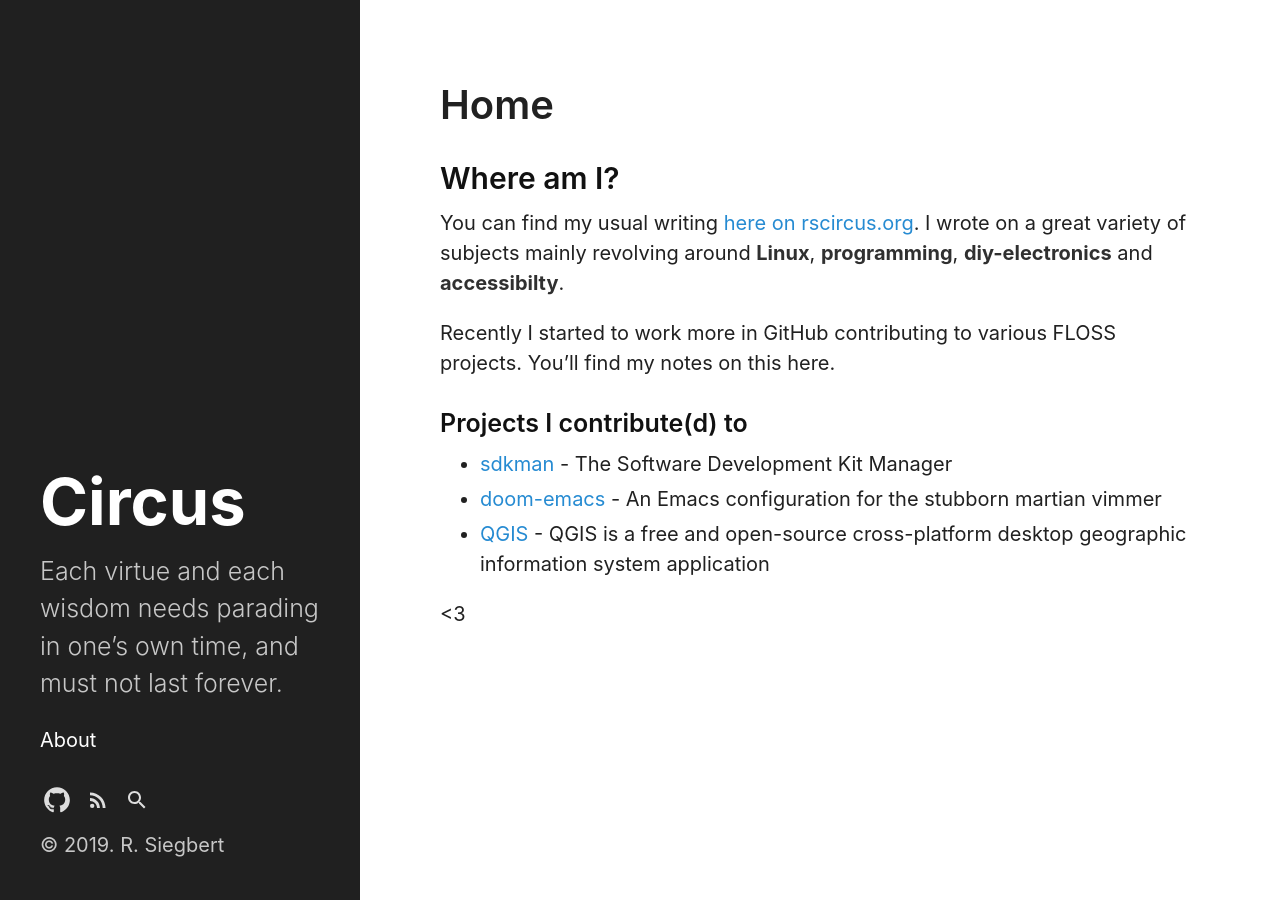
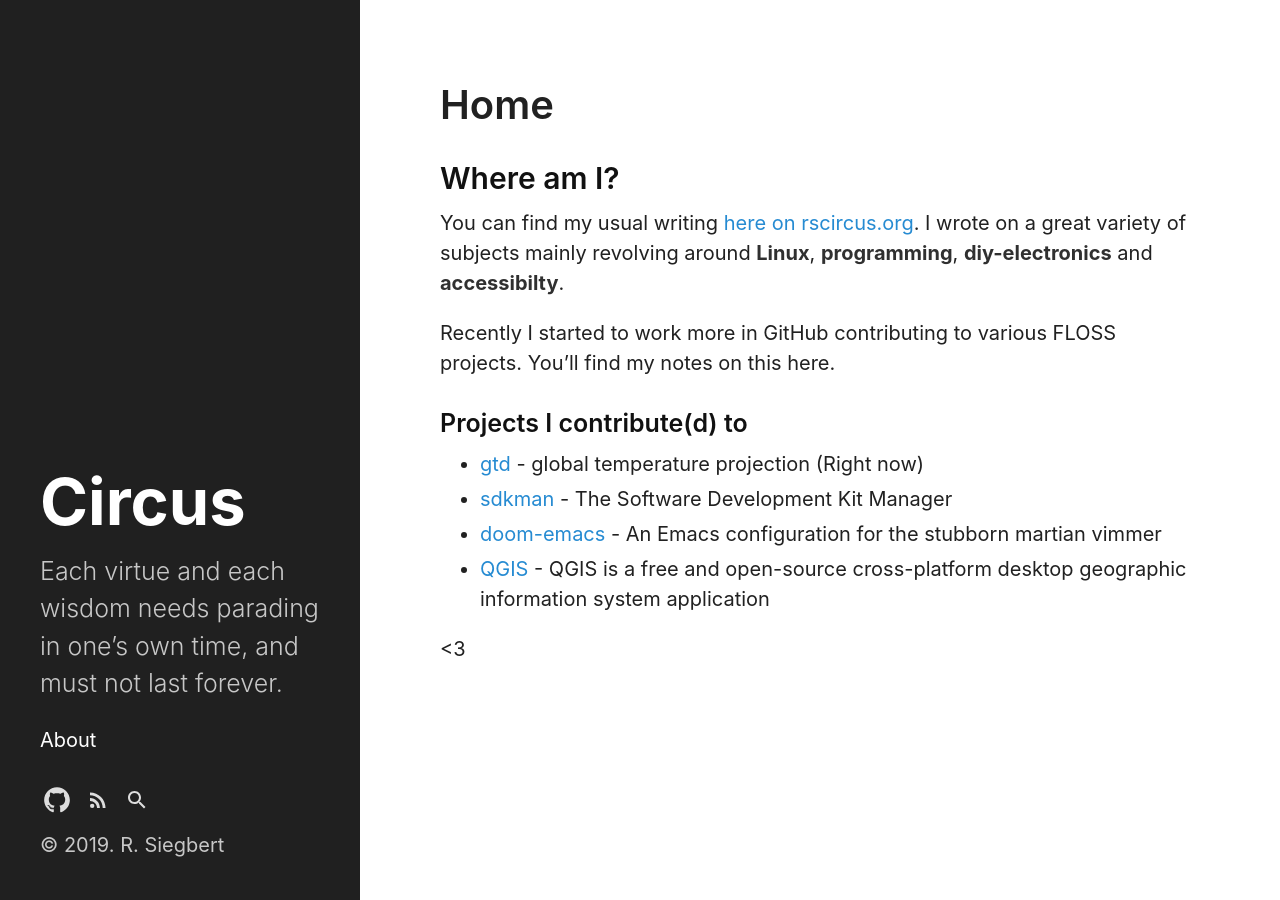
Before and after one commit to rscircus/rscircus.github.io, a Jekyll site: the page built from index.md, in a window 1280 px wide. Built offline with Jekyll 4.4.1, drawn with Linux system fonts in a browser that asks for light colours; our own code applies the rules of GitHub Pages for plain Markdown files.

Commit message:
Update index.md

```diff
--- a/index.md
+++ b/index.md
@@ -10,6 +10,7 @@
 
 ### Projects I contribute(d) to
 
+-   [gtd]() - global temperature projection (Right now)
 -   [sdkman](https://sdkman.io) - The Software Development Kit Manager
 -   [doom-emacs](https://github.com/hlissner/doom-emacs) - An Emacs configuration for the stubborn martian vimmer
 -   [QGIS](https://qgis.org) - QGIS is a free and open-source cross-platform desktop geographic information system application
```
